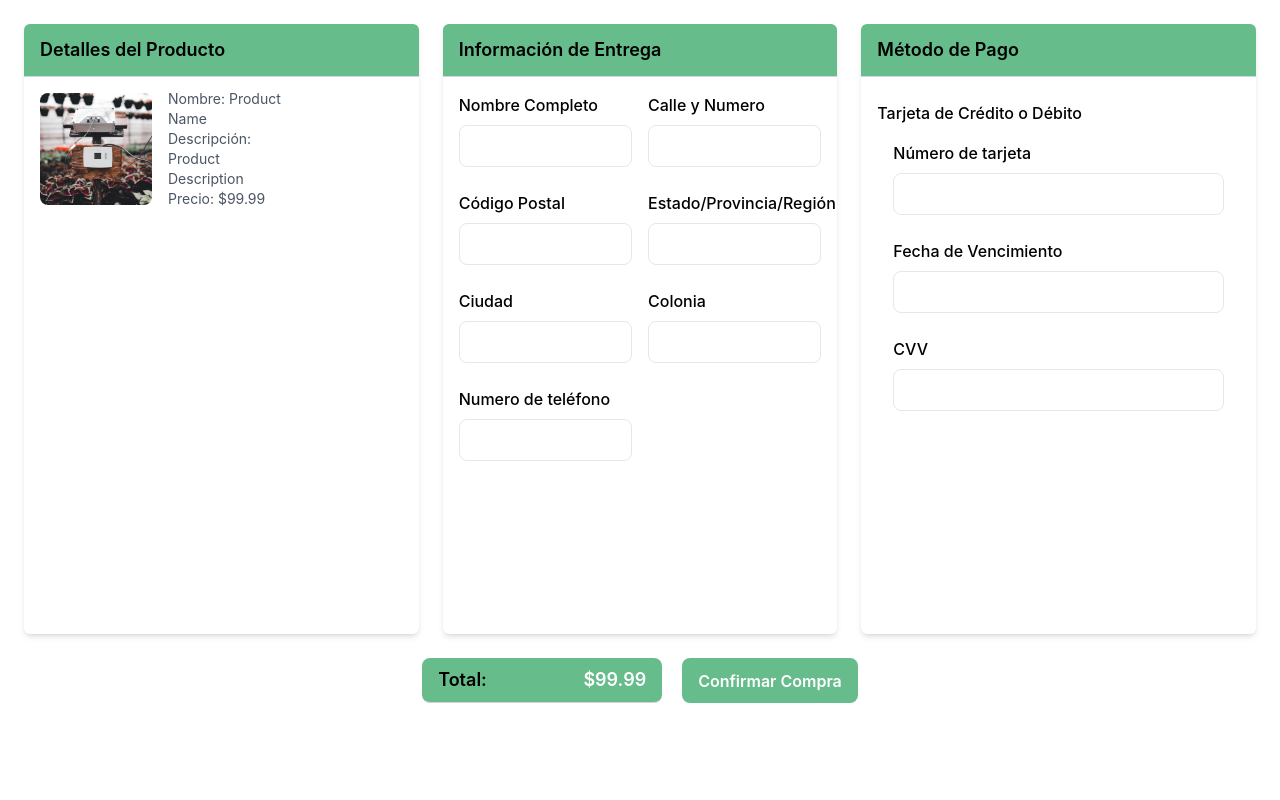
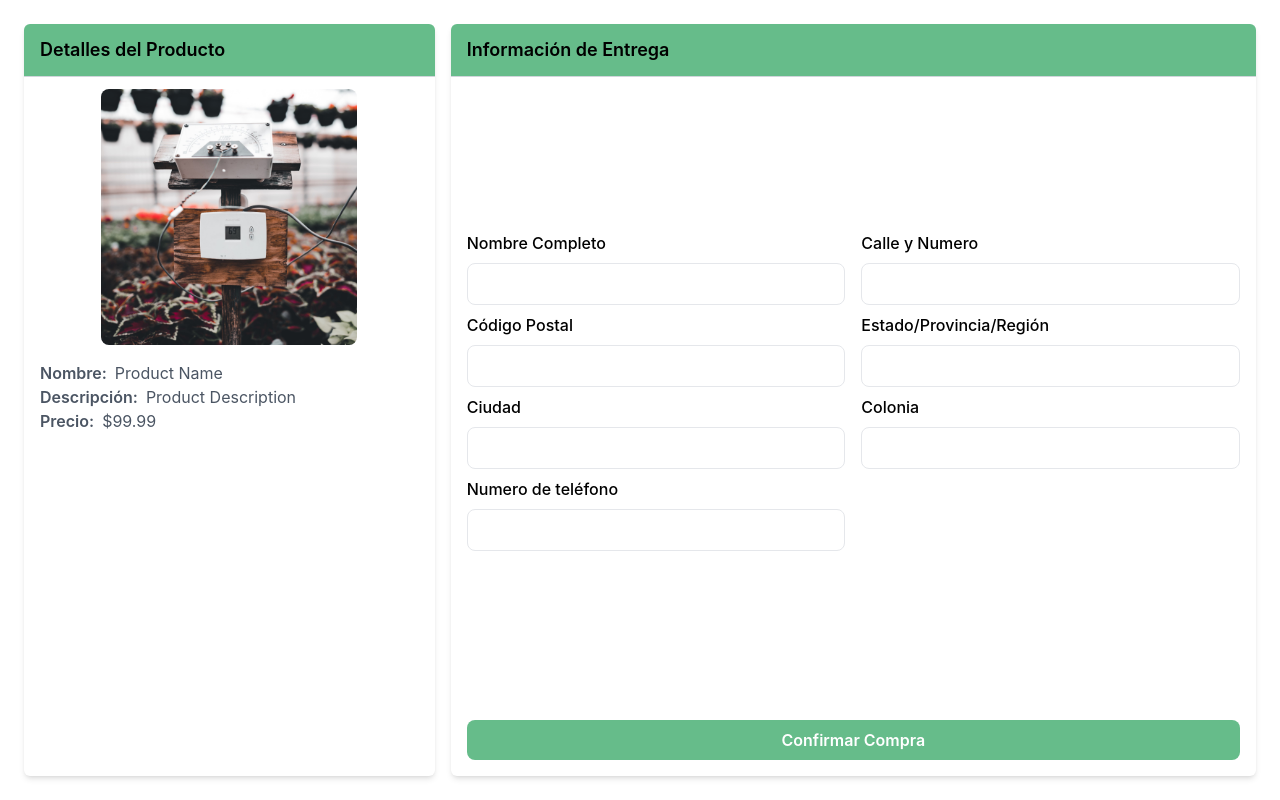
Before and after one commit to ManuelGL10/agroboost, a React (Create React App) app: page /venta in a window 1280 px wide. Built offline with nearby package versions, Linux system fonts and the light colour scheme; a web font is replaced by a local one.

Commit message:
Restablecimiento

```diff
--- /dev/null
+++ b/src/Backup/AgroBoost/Usuarios.metadata.json
@@ -0,0 +1 @@
+{"indexes":[{"v":{"$numberInt":"2"},"key":{"_id":{"$numberInt":"1"}},"name":"_id_"},{"v":{"$numberInt":"2"},"key":{"correo_electronico":{"$numberInt":"1"}},"name":"correo_electronico_1","background":true,"unique":true}],"uuid":"d0f8c5c718c44553bfc411a0828367a8","collectionName":"Usuarios","type":"collection"}
--- a/src/components/User/DeviceUser.js
+++ b/src/components/User/DeviceUser.js
@@ -66,7 +66,7 @@ const DeviceUser = () => {
             ) : (
                 <div className='mt-20'>
                     <div className='flex'>
-                        <h1 className='text-3xl font-semibold dark:text-white'>Cultivos</h1>
+                        <h1 className='text-3xl font-semibold dark:text-white'>Dispositivos</h1>
                         <button onClick={handleAddModal} className='bg-custom-color_logo py-3 px-6 rounded-lg text-white font-semibold ml-auto'>
                              Agregar Dispositivo
                         </button>
--- a/src/components/User/ReminderUser.js
+++ b/src/components/User/ReminderUser.js
@@ -83,7 +83,7 @@ const ReminderUser = () => {
             ) : (
                 <div className='mt-20'>
                     <div className='flex'>
-                        <h1 className='text-3xl font-semibold dark:text-white'>Cultivos</h1>
+                        <h1 className='text-3xl font-semibold dark:text-white'>Recordatorios</h1>
                         <button onClick={handleAddModal} className='bg-custom-color_logo py-3 px-6 rounded-lg text-white font-semibold ml-auto'>
                             Crear Recordatorio
                         </button>
--- a/src/components/Venta/InfoVenta.js
+++ b/src/components/Venta/InfoVenta.js
@@ -20,6 +20,7 @@ const InfoVenta = () => {
     numerotelefono: Yup.string()
        .length(10, 'Debe tener 10 díjitos')
        .required('Campo requerido'),
+    nombretarjeta: Yup.string().required('Campo requerido'),
     numerotarjeta: Yup.string()
       .length(16, 'Debe tener 16 díjitos')
       .required('Campo requerido'),
@@ -56,12 +57,12 @@ const InfoVenta = () => {
   };
 
   return (
-    <div className="container mx-auto p-6">
-      <form onSubmit={(e) => handleSubmit(e, paymentDetails)}>
-      <div className="max-w-7xl mx-auto flex flex-row space-x-6 h-[610px]">
-        <div className="flex-1 flex-col-reverse bg-white shadow-md rounded-md overflow-hidden">
+    <div className="w-screen h-screen items-center justify-center flex p-6">
+      <form onSubmit={(e) => handleSubmit(e, paymentDetails)} className='w-full h-full'>
+        <div className="grid grid-cols-3 space-x-4 h-full">
+          <div className="flex-1 flex-col bg-white shadow-md rounded-md overflow-hidden">
             <div className="bg-custom-color_logo px-4 py-3 border-b border-gray-300">
-            <h2 className="text-lg font-semibold text-00000">Detalles del Producto</h2>
+              <h2 className="text-lg font-semibold">Detalles del Producto</h2>
             </div>
             <ProductDetails
                 productName="Product Name"
@@ -70,12 +71,12 @@ const InfoVenta = () => {
                 productImage={sensor}
               />
           </div>
-        <div className="flex-1 bg-white shadow-md rounded-md overflow-hidden">
+          <div className="flex flex-col justify-between col-span-2 bg-white shadow-md rounded-md overflow-hidden">
             <div className="bg-custom-color_logo px-4 py-3 border-b border-gray-300">
-            <h2 className="text-lg font-semibold text-00000">Información de Entrega</h2>
+              <h2 className="text-lg font-semibold">Información de Entrega</h2>
             </div>
-          <div className="grid grid-cols-1 md:grid-cols-2 gap-4 px-4 mt-4">
-            <div className="mb-2">
+            <div className="grid grid-cols-1 md:grid-cols-2 gap-x-4 gap-y-2 px-4 my-4">
+              <div>
                 <span className="block font-medium text-base text-custom-00000 mb-2">Nombre Completo</span>
                     <input
                       type="text"
@@ -85,7 +86,7 @@ const InfoVenta = () => {
                     className="w-full px-4 py-2 border rounded-lg focus:outline-none focus:border-[#204E51]" />
                     {errors.nombrecompleto && <p className="text-red-500">{errors.nombrecompleto}</p>}
               </div>
-            <div className="mb-2">
+              <div>
                 <span className="block font-medium text-base text-custom-00000 mb-2">Calle y Numero</span>
                   <input
                     type="text"
@@ -95,7 +96,7 @@ const InfoVenta = () => {
                   className="w-full px-4 py-2 border rounded-lg focus:outline-none focus:border-[#204E51]" />
                   {errors.numeroycalle && <p className="text-red-500">{errors.numeroycalle}</p>}
               </div>
-            <div className="mb-2">
+              <div>
                 <span className="block font-medium text-base text-custom-00000 mb-2">Código Postal</span>
                   <input
                     type="text"
@@ -105,7 +106,7 @@ const InfoVenta = () => {
                   className="w-full px-4 py-2 border rounded-lg focus:outline-none focus:border-[#204E51]" />
                   {errors.codigopostal && <p className="text-red-500">{errors.codigopostal}</p>}
               </div>
-            <div className="mb-2">
+              <div>
                 <span className="block font-medium text-base text-custom-00000 mb-2">Estado/Provincia/Región</span>
                   <input
                     type="text"
@@ -115,7 +116,7 @@ const InfoVenta = () => {
                   className="w-full px-4 py-2 border rounded-lg focus:outline-none focus:border-[#204E51]" />
                   {errors.estado && <p className="text-red-500">{errors.estado}</p>}
               </div>
-            <div className="mb-2">
+              <div>
                 <span className="block font-medium text-base text-custom-00000 mb-2">Ciudad</span>
                   <input
                     type="text"
@@ -125,7 +126,7 @@ const InfoVenta = () => {
                   className="w-full px-4 py-2 border rounded-lg focus:outline-none focus:border-[#204E51]" />
                   {errors.ciudad && <p className="text-red-500">{errors.ciudad}</p>}
               </div>
-            <div className="mb-2">
+              <div>
                 <span className="block font-medium text-base text-custom-00000 mb-2">Colonia</span>
                   <input
                     type="text"
@@ -135,7 +136,7 @@ const InfoVenta = () => {
                   className="w-full px-4 py-2 border rounded-lg focus:outline-none focus:border-[#204E51]" />
                   {errors.colonia && <p className="text-red-500">{errors.colonia}</p>}
               </div>
-            <div className="mb-2">
+              <div>
                 <span className="block font-medium text-base text-custom-00000 mb-2">Numero de teléfono</span>
                   <input
                     type="text"
@@ -146,54 +147,14 @@ const InfoVenta = () => {
                   {errors.numerotelefono && <p className="text-red-500">{errors.numerotelefono}</p>}
               </div>
             </div>
-        </div>
-        <div className="flex-1 bg-white shadow-md rounded-md overflow-hidden">
-          <div className="bg-custom-color_logo px-4 py-3 border-b border-gray-300">
-            <h2 className="text-lg font-semibold text-00000">Método de Pago</h2>
-          </div>
-          <div className="px-4 py-3">
-            <span className="block font-medium text-base text-custom-00000 mt-3 mb-2">Tarjeta de Crédito o Débito</span>
-              <div className="grid grid-cols-1  gap-4 px-4 mt-4">
-                <div className="mb-2">
-                  <span className="block font-medium text-base text-custom-00000 mb-2">Número de tarjeta</span>
-                    <input
-                      type="text"
-                      name="numerotarjeta"
-                      value={paymentDetails.numerotarjeta || ''}
-                      onChange={(e) => handleChangeInput(e, 'numerotarjeta')}
-                    className="w-full px-4 py-2 border rounded-lg focus:outline-none focus:border-[#204E51]" />
-                    {errors.numerotarjeta && <p className="text-red-500">{errors.numerotarjeta}</p>}
-                </div>
-              <div className="mb-2">
-                <span className="block font-medium text-base text-custom-00000 mb-2">Fecha de Vencimiento</span>
-                  <input
-                    type="text"
-                    name="fechavencimiento"
-                    value={paymentDetails.fechavencimiento || ''}
-                    onChange={(e) => setPaymentDetails({ ...paymentDetails, fechavencimiento: e.target.value })}
-                  className="w-full px-4 py-2 border rounded-lg focus:outline-none focus:border-[#204E51]" />
-                  {errors.fechavencimiento && <p className="text-red-500">{errors.fechavencimiento}</p>}
-              </div>
-              <div className="mb-2">
-                <span className="block font-medium text-base text-custom-00000 mb-2">CVV</span>
-                  <input
-                    type="text"
-                    name="ccv"
-                    value={paymentDetails.CVV || ''}
-                    onChange={(e) => handleChangeInput(e, 'CVV')}
-                  className="w-full px-4 py-2 border rounded-lg focus:outline-none focus:border-[#204E51]" />
-                  {errors.CVV && <p className="text-red-500">{errors.CVV}</p>}
+            <div className='px-4 py-4'>
+              <button
+                type="submit"
+                className="w-full py-2 bg-custom-color_logo hover:bg-[#2F9B5D] text-white font-semibold rounded-lg">
+                  Confirmar Compra
+              </button>
             </div>
           </div>
-          </div>
-        </div>
-      </div>
-      <div className="justify-center flex flex-row text-center mt-6">
-        <div className="flex flex-row bg-custom-color_logo px-4 py-2 border-b border-gray-300 rounded-lg w-60 mr-5 ">
-          <h2 className="text-lg font-semibold text-00000">Total:</h2>
-          <h2 className="text-lg font-semibold text-white ml-auto">$99.99</h2>
-        </div>
-        <button type="submit" onClick={() => setModalIsOpen(true)} className="px-4 py-2 bg-custom-color_logo hover:bg-[#2F9B5D] text-white font-semibold rounded-lg">Confirmar Compra</button>
         </div>
       </form>
       <ModalVentaEx isOpen={modalIsOpen && !Object.values(errors).some(error => !!error)} onClose={() => setModalIsOpen(false)}/>
--- a/src/components/Venta/ProductDetails.js
+++ b/src/components/Venta/ProductDetails.js
@@ -2,12 +2,12 @@ import React from 'react';
 
 const ProductDetails = ({ productName, productDescription, productPrice, productImage }) => {
   return (
-    <div className="px-4 py-3 flex items-center mr-28">
-      <img className="w-28 mx-auto rounded-lg" src={productImage} alt={productName} />
-      <div className="ml-4">
-        <p className="text-sm text-gray-600">Nombre: {productName}</p>
-        <p className="text-sm text-gray-600">Descripción: {productDescription}</p>
-        <p className="text-sm text-gray-600">Precio: ${productPrice}</p>
+    <div className="px-4 py-3 items-center">
+      <img className="w-64 mx-auto rounded-lg" src={productImage} alt={productName} />
+      <div className="mt-4">
+        <p className="text-gray-600 font-semibold flex">Nombre:<p className='font-normal ml-2'>{productName}</p></p>
+        <p className="text-gray-600 font-semibold flex">Descripción:<p className='font-normal ml-2'>{productDescription}</p></p>
+        <p className="text-gray-600 font-semibold flex">Precio:<p className='font-normal ml-2'>${productPrice}</p></p>
       </div>
     </div>
   );
--- a/src/components/Venta/ShoppingCart.js
+++ b/src/components/Venta/ShoppingCart.js
@@ -4,31 +4,39 @@ import { Link } from 'react-router-dom';
 
 const ShoppingCart = () => {
   return (
-    <div className='w-full h-screen items-center justify-center flex p-6'>
-    <div className="bg-white overflow-hidden w-full h-full px-4 py-10 mx-auto grid grid-cols-2 gap-x-4">
-      <div className='bg-white shadow-md rounded-md overflow-hidden'>
-        <div className="bg-custom-color_logo px-4 py-3 flex justify-between items-center">
+    <div className="bg-white rounded-lg shadow-lg overflow-hidden w-full  md:w-1/2 lg:w-1/3 xl:w-1/4 3xl:w-1/3 p-4 mx-auto " style={{ width: '80%', maxWidth: '1200px' }}>
+      {/* Cabecera del Carrito */}
+      <div className="bg-custom-color_logo p-4 flex justify-between items-center rounded-lg">
         <h1 className="text-lg font-semibold">Tu Carrito de Compras</h1>
+        <button className=" font-semibold text-gray-600 hover:text-black">Cerrar</button>
       </div>
+
+      {/* Lista de Productos */}
       <div className="p-4">
         <div className="border-b border-gray-300 mb-4">
-            <div className="flex items-center mb-3 mt-4">
+          <div className="flex items-center justify-between mb-3 mt-4">
             <img className="w-28 h-28 object-cover rounded-lg" src={Sensor} alt="sensor" />
             <div className="ml-4">
               <h2 className="text-lg font-semibold">Nombre del Producto</h2>
               <p className="text-gray-600">Descripción del Producto</p>
               <p className="text-gray-600">Precio: $99.99</p>
             </div>
-              <div className='ml-auto'>
+            <div>
               <button className="text-red-600 hover:text-red-800">Eliminar</button>
             </div>
           </div>
         </div>
+        <div className="border-b border-gray-300 mb-4">
+          <div className="flex items-center justify-between mb-3 mt-4">
+            <img className="w-28 h-28 object-cover rounded-lg" src={Sensor} alt="sensor" />
+            <div className="ml-4">
+              <h2 className="text-lg font-semibold">Nombre del Producto</h2>
+              <p className="text-gray-600">Descripción del Producto</p>
+              <p className="text-gray-600">Precio: $99.99</p>
             </div>
+            <div>
+              <button className="text-red-600 hover:text-red-800">Eliminar</button>
             </div>
-      <div className="flex flex-col justify-between bg-white shadow-md rounded-md overflow-hidden">
-          <div className="bg-custom-color_logo px-4 py-3 border-b border-gray-300">
-            <h2 className="text-lg font-semibold">Método de Pago</h2>
           </div>
             <div className="px-4 py-2">
               <div className="grid grid-cols-2 gap-y-2 gap-x-4">
--- a/src/views/Venta.jsx
+++ b/src/views/Venta.jsx
@@ -3,7 +3,9 @@ import InfoVenta from "../components/Venta/InfoVenta";
 
 const Venta = () => {
     return (
-        <InfoVenta/>
+        <div>
+            <InfoVenta/>
+        </div>
     )
 }
 
```
Also changed, not shown: src/components/Modals/DeviceModal.js (+3 -4 lines), src/components/User/DatosUser.js (+3 -7 lines), src/components/dashboard/MainConfig.js (+5 -47 lines), 1 other file (tests, documents, lock files or other folders). Lines whose indentation alone changed are shown as unchanged.
